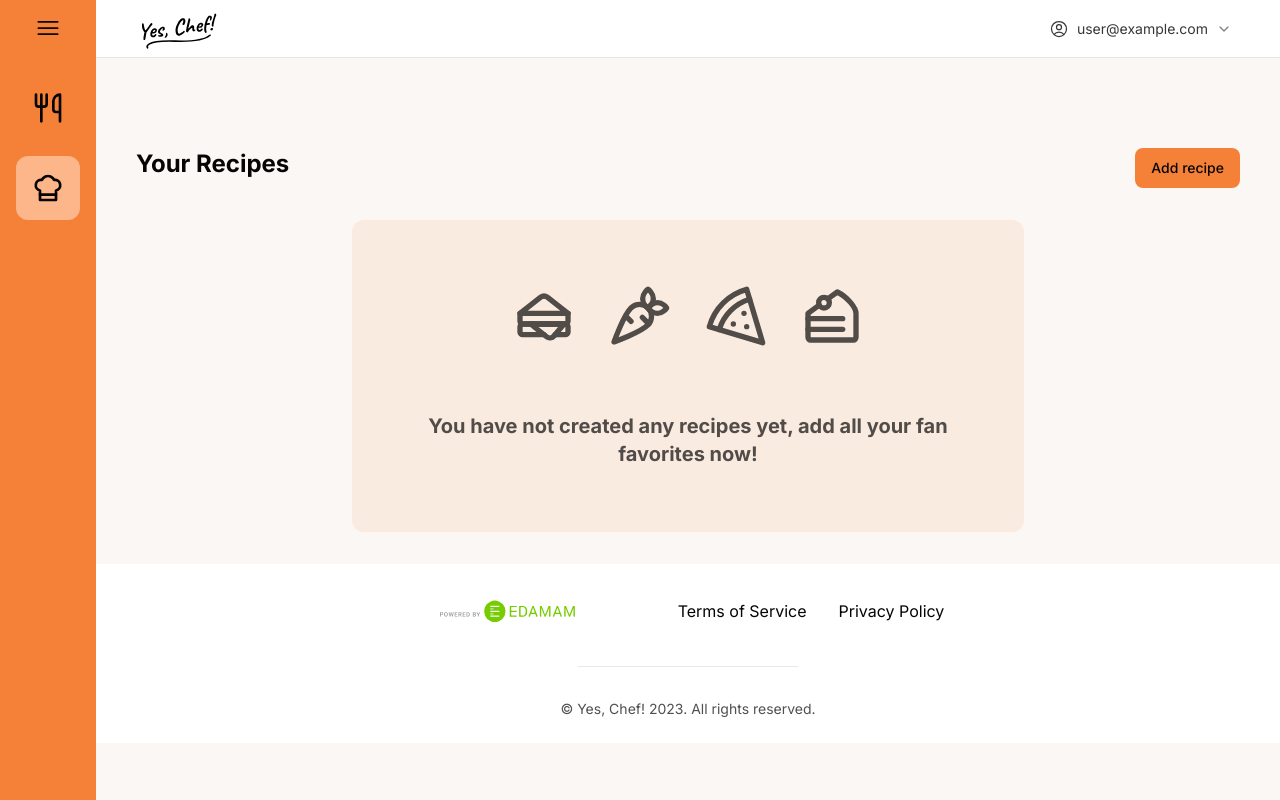
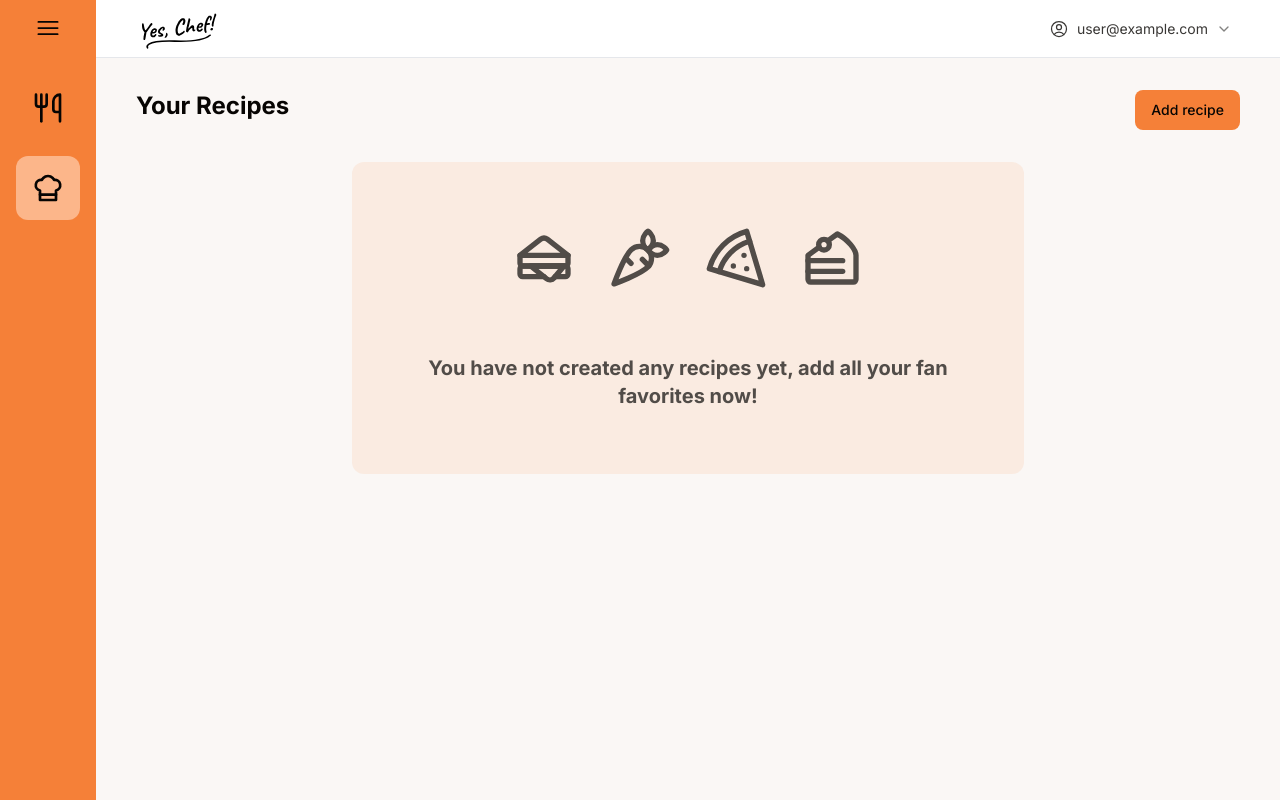
Before and after one commit to dominikjessen/yeschef, a Next.js app: page /recipes in a window 1280 px wide. Shown: the top 800 px of the page. Built offline with nearby package versions, Linux system fonts and the light colour scheme; no server answers; the database is empty; sample sign-in values are in the browser's storage.

Commit message:
main height

```diff
--- a/src/app/(with-nav)/layout.tsx
+++ b/src/app/(with-nav)/layout.tsx
@@ -17,7 +17,7 @@
       <body className={`${inter.className} bg-background text-foreground grid grid-flow-row md:grid-flow-col grid-cols-[min-content_1fr]`}>
         <HeaderWithNav headerClassName="px-4 md:px-10 col-span-2 md:col-span-1" />
         <div className="col-span-2 md:col-span-1 w-full">
-          <main className="px-4 md:px-10 py-4 md:py-8">{children}</main>
+          <main className="px-4 md:px-10 py-4 md:py-8 min-h-[calc(100dvh-58px)]">{children}</main>
           <Footer className="px-4 md:px-10" />
         </div>
       </body>
```
